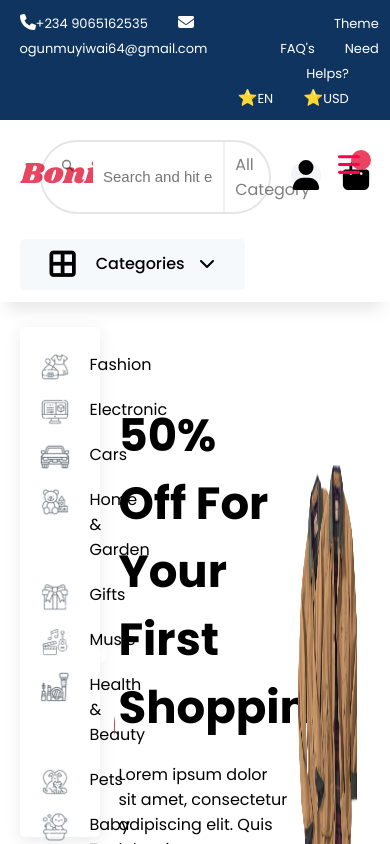
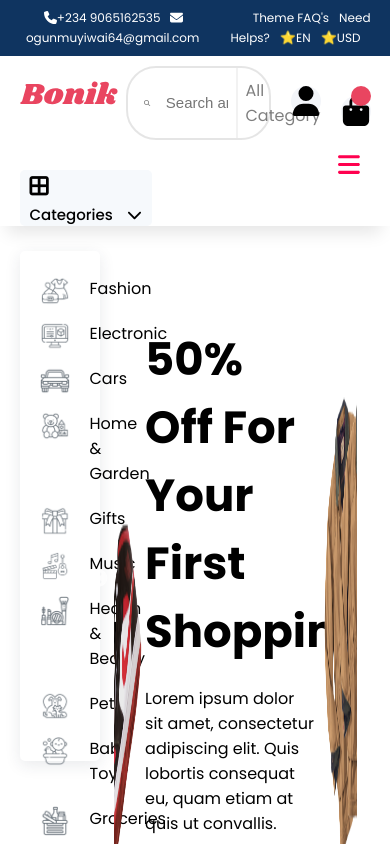
Before and after one commit to humb220106/e-commerce-, a React (Create React App) app: page / in a window 390 px wide. Shown: the top 844 px of the page. Built offline with nearby package versions, Linux system fonts and the light colour scheme.

Commit message:
changes are made

```diff
--- a/public/index.html
+++ b/public/index.html
@@ -28,7 +28,7 @@
       work correctly both with client-side routing and a non-root public URL.
       Learn how to configure a non-root public URL by running `npm run build`.
     -->
-    <title>React App</title>
+    <title>E-Commerce</title>
   </head>
   <body>
     <noscript>You need to enable JavaScript to run this app.</noscript>
--- a/src/common/header/Header.css
+++ b/src/common/header/Header.css
@@ -205,4 +205,126 @@ header ul li a:hover{
       height: 60px;
       line-height: 60px;
    }
+
+   /* ...existing code... */
+
+/* Mobile responsiveness for header and search */
+@media (max-width: 600px) {
+  .head {
+    padding: 8px 0;
+    font-size: 13px;
+    text-align: center;
+  }
+
+  .head label {
+    margin-right: 10px;
+    font-size: 12px;
+  }
+
+  .search {
+    padding: 10px 0;
+    flex-direction: column;
+    align-items: stretch;
+  }
+
+  .search .logo img {
+    max-width: 120px;
+    height: auto;
+    margin-bottom: 10px;
+  }
+
+  .search .width,
+  .search-box {
+    width: 100% !important;
+    margin-left: 0;
+    margin-bottom: 10px;
+  }
+
+  .search-box {
+    border-radius: 30px;
+    display: flex;
+    align-items: center;
+    padding: 0 8px;
+  }
+
+  .search-box svg,
+  .search-box span {
+    padding: 10px 8px;
+    font-size: 16px;
+  }
+
+  .search-box input {
+    padding: 8px;
+    font-size: 14px;
+  }
+
+  .cart {
+    margin-top: 10px;
+  }
+
+  .categories {
+    padding: 0 10px;
+    height: auto;
+    margin-top: 10px;
+    flex-direction: column;
+    align-items: flex-start;
+  }
+
+  .categories span {
+    font-size: 22px;
+    margin-right: 10px;
+    margin-top: 5px;
+  }
+
+  .categories h4 {
+    margin-top: 6px;
+    font-size: 15px;
+  }
+
+  header {
+    height: auto;
+    min-height: 50px;
+  }
+
+  header ul {
+    line-height: 40px;
+    padding-top: 10px;
+  }
+
+  header ul li {
+    margin-left: 0;
+    font-size: 14px;
+  }
 }
+
+/* ...existing code... */
+   .nav-links-MobileMenu li a{
+      padding: 0 20px;
+      font-size: 18px;
+      color: #000;
+      font-weight: 500;
+   }
+
+   .nav-links-MobileMenu li a:hover{
+      color: #e94560;
+   }
+
+   .search.active .logo img{
+      width: 100px;
+      height: auto;
+   }
+
+   .search.active .width{
+      width: 30%;
+   }
+
+   .search.active .search-box{
+      width: 70%;
+      margin-left: -50px;
+   }
+
+   .search.active .search-box svg,
+   .search.active .search-box span{
+      width: 10%;
+   }
+}
```
